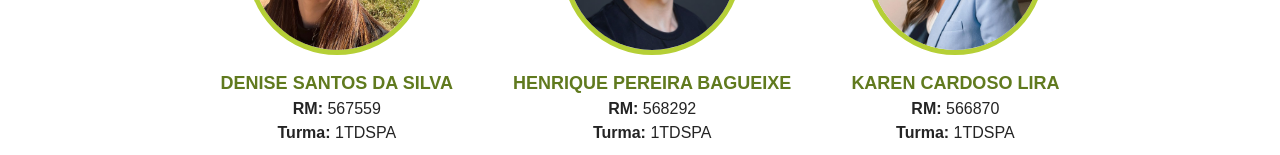
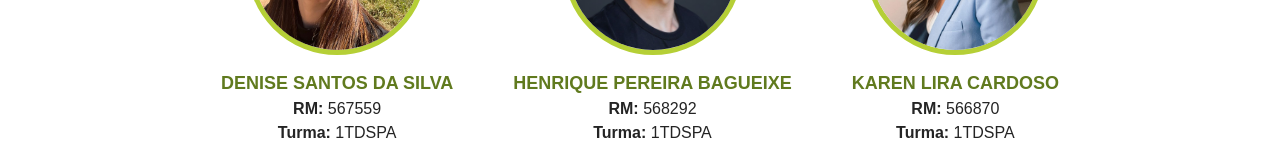
Before and after one commit to karenlldl/VisionSprint3, a React (Vite) app in the folder vision-front/: page /integrantes in a window 1280 px wide. Shown: the part 795-950 px from the top of the page. Built offline with nearby package versions, Linux system fonts and the light colour scheme.

Commit message:
Error fixing and improving not found page

```diff
--- a/vision-front/src/pages/Integrantes/Integrantes.tsx
+++ b/vision-front/src/pages/Integrantes/Integrantes.tsx
@@ -96,7 +96,7 @@ const Integrantes = () => {
               className="w-45 h-45 rounded-full border-[5px] border-[#b5cf36] object-cover mb-3.75 mx-auto"
             />
             <h3 className="text-[#607a1e] text-[18px] font-bold uppercase">
-              KAREN CARDOSO LIRA
+              KAREN LIRA CARDOSO
             </h3>
             <p>
               <strong>RM:</strong> 566870
--- a/vision-front/src/pages/NotFound/NotFound.tsx
+++ b/vision-front/src/pages/NotFound/NotFound.tsx
@@ -16,8 +16,8 @@ const NotFound = () => {
             </h2>
 
             <p className="mb-6 text-[15px] leading-6 text-[#4b4b4b]">
-              Você pode ter digitado o endereço incorretamente ou a página pode
-              ter sido movida.
+              Você pode ter digitado a URL incorretamente ou a página pode
+              ter sido movida. Tente novamente.
             </p>
 
             <Link
```
